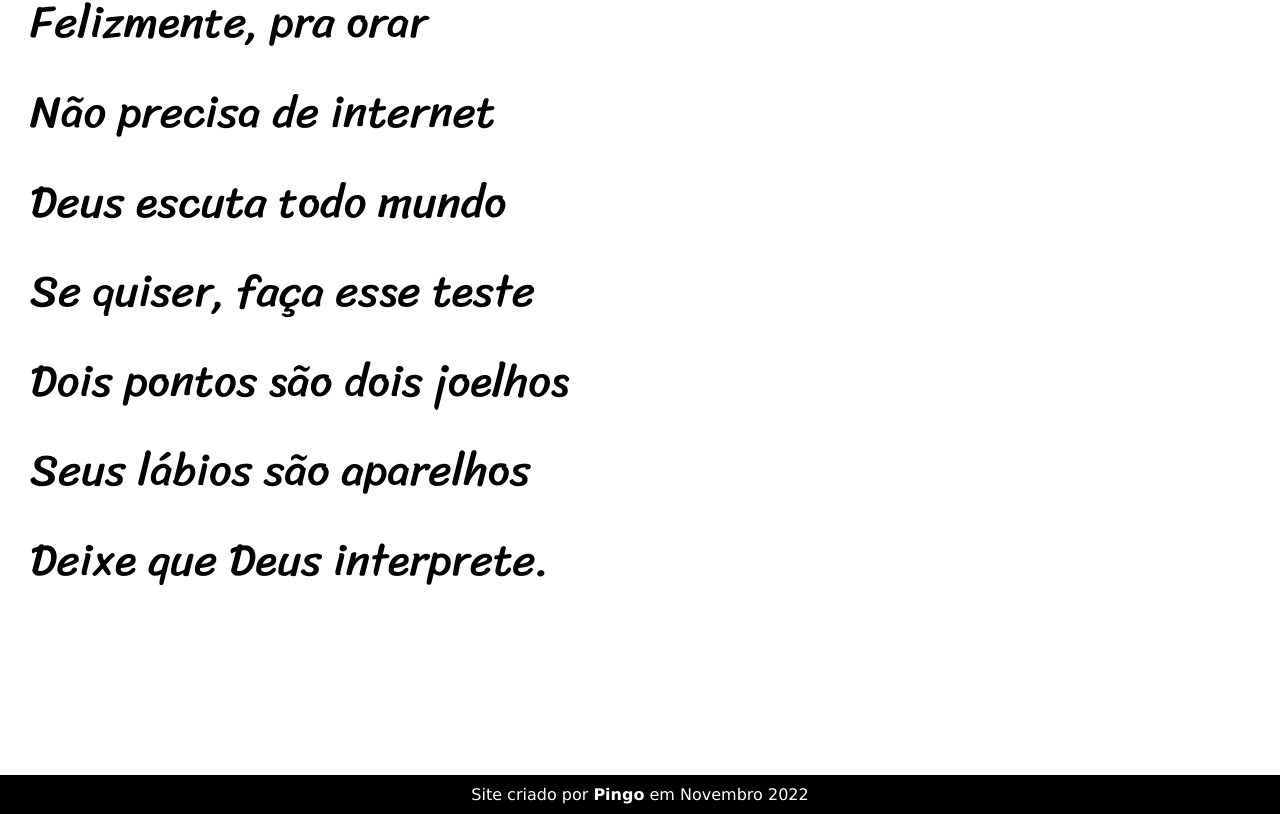
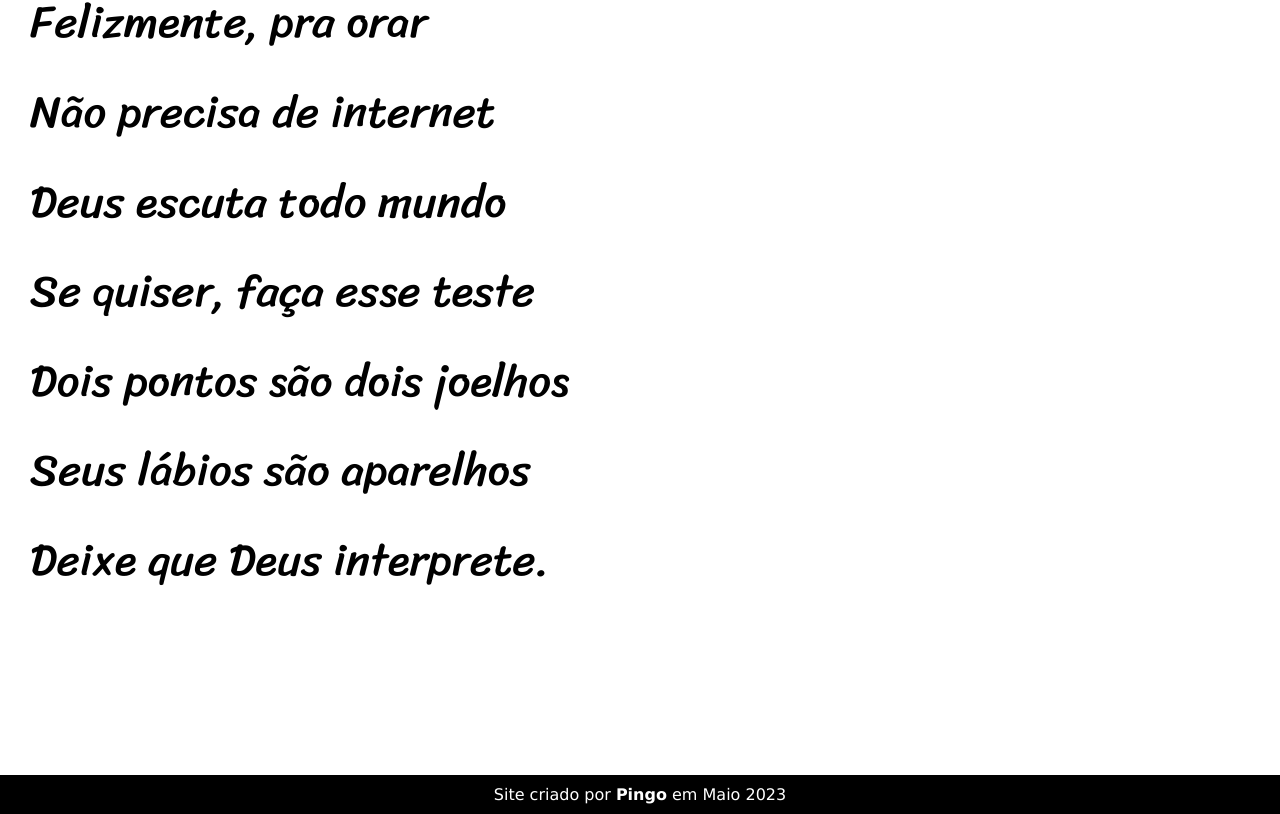
Before and after one commit to Paparello/html-css, a plain HTML site: page desafios/d012/index.html in a window 1280 px wide. Shown: the part 5143-5957 px from the top of the page. Drawn offline with Linux system fonts and the light colour scheme.

```diff
--- a/desafios/d012/index.html
+++ b/desafios/d012/index.html
@@ -97,7 +97,7 @@
     </section>
 
     <footer>
-        <p>Site criado por <a href="https://Paparello.github.io/projeto-cordel/" target="_blank">Pingo</a> em Novembro 2022</p>
+        <p>Site criado por <a href="https://Paparello.github.io/projeto-cordel/" target="_blank">Pingo</a> em Maio 2023</p>
     </footer>
 </body>
 </html>
```
